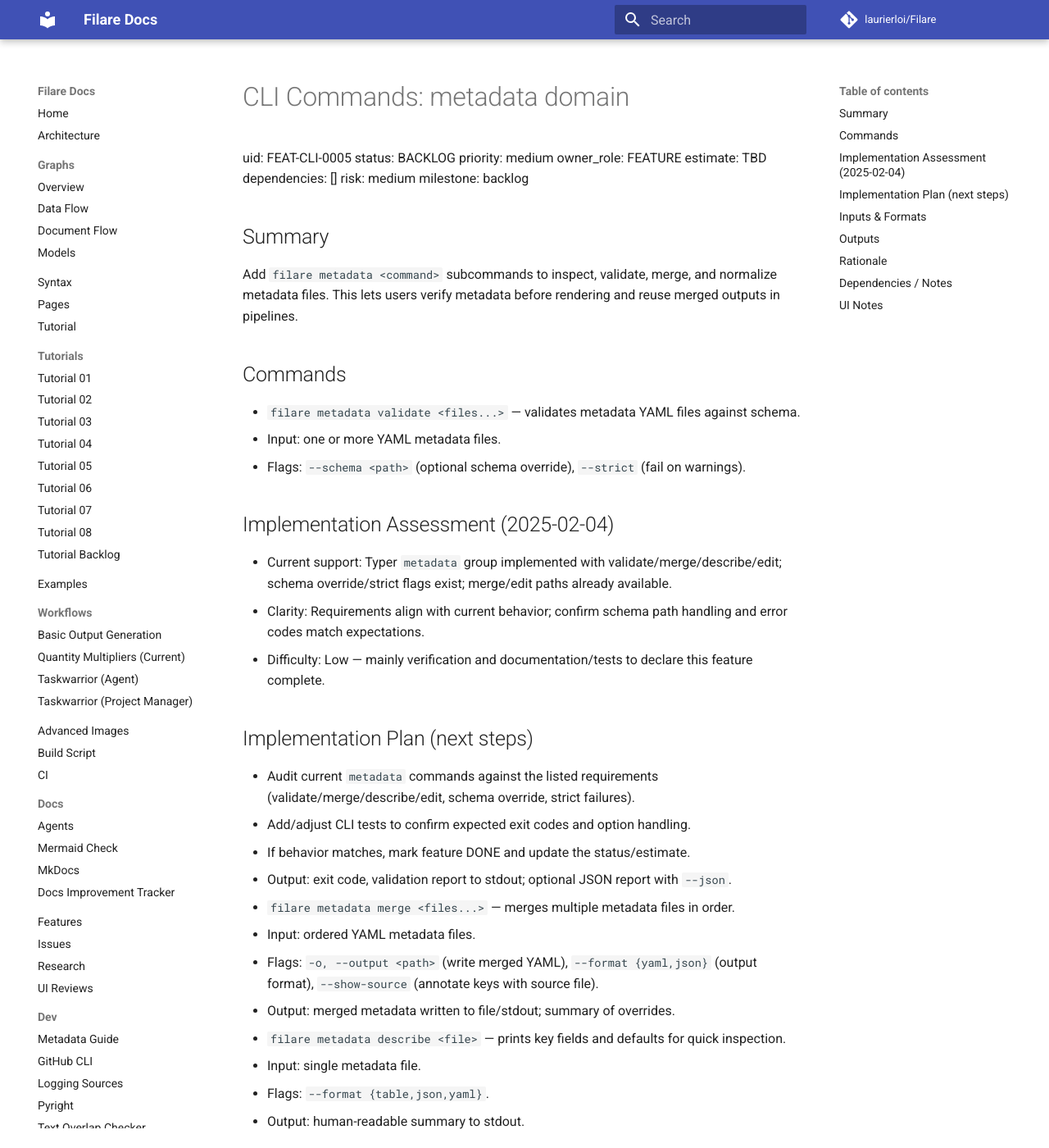
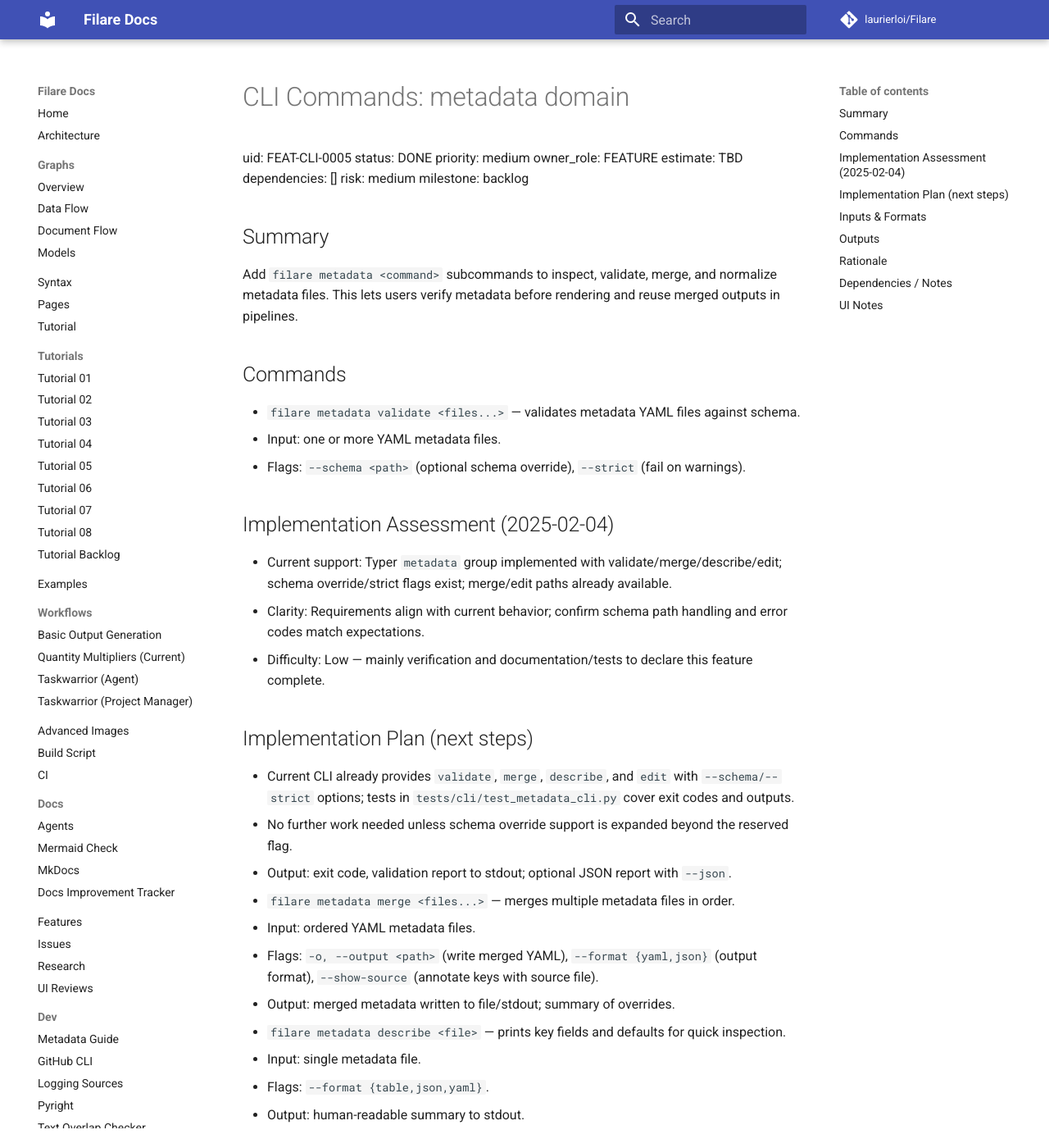
Before and after one commit to laurierloi/filare, an MkDocs documentation site: the page built from docs/features/cli/cli-metadata-commands.md, in a window 1280 px wide and 1400 px high. Shown: the whole window at 82% size. Built offline with MkDocs 1.6.1 and Material for MkDocs 9.7.7, drawn with Linux system fonts in a browser that asks for light colours; comment, search, counter and statistics services are not loaded.

Commit message:
docs(cli): mark metadata commands done

```diff
--- a/docs/features/cli/cli-metadata-commands.md
+++ b/docs/features/cli/cli-metadata-commands.md
@@ -1,7 +1,7 @@
 # CLI Commands: metadata domain
 
 uid: FEAT-CLI-0005
-status: BACKLOG
+status: DONE
 priority: medium
 owner_role: FEATURE
 estimate: TBD
@@ -27,9 +27,8 @@ Add `filare metadata <command>` subcommands to inspect, validate, merge, and nor
 
 ## Implementation Plan (next steps)
 
-- Audit current `metadata` commands against the listed requirements (validate/merge/describe/edit, schema override, strict failures).
-- Add/adjust CLI tests to confirm expected exit codes and option handling.
-- If behavior matches, mark feature DONE and update the status/estimate.
+- Current CLI already provides `validate`, `merge`, `describe`, and `edit` with `--schema/--strict` options; tests in `tests/cli/test_metadata_cli.py` cover exit codes and outputs.
+- No further work needed unless schema override support is expanded beyond the reserved flag.
   - Output: exit code, validation report to stdout; optional JSON report with `--json`.
 - `filare metadata merge <files...>` — merges multiple metadata files in order.
   - Input: ordered YAML metadata files.
```
